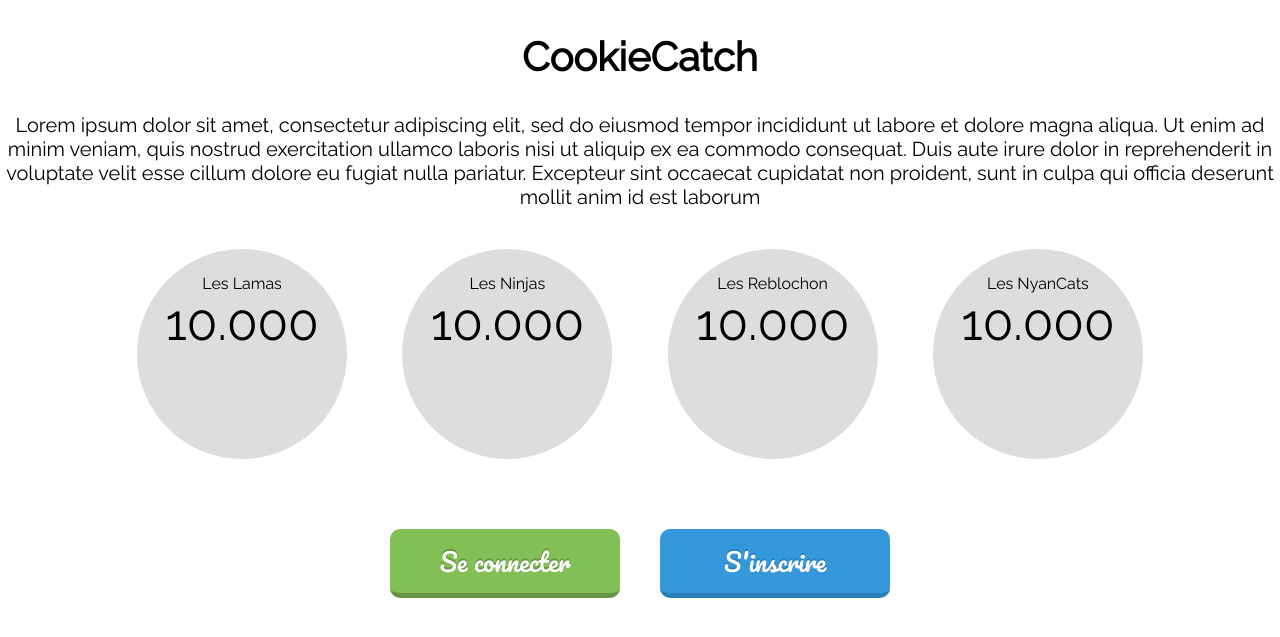
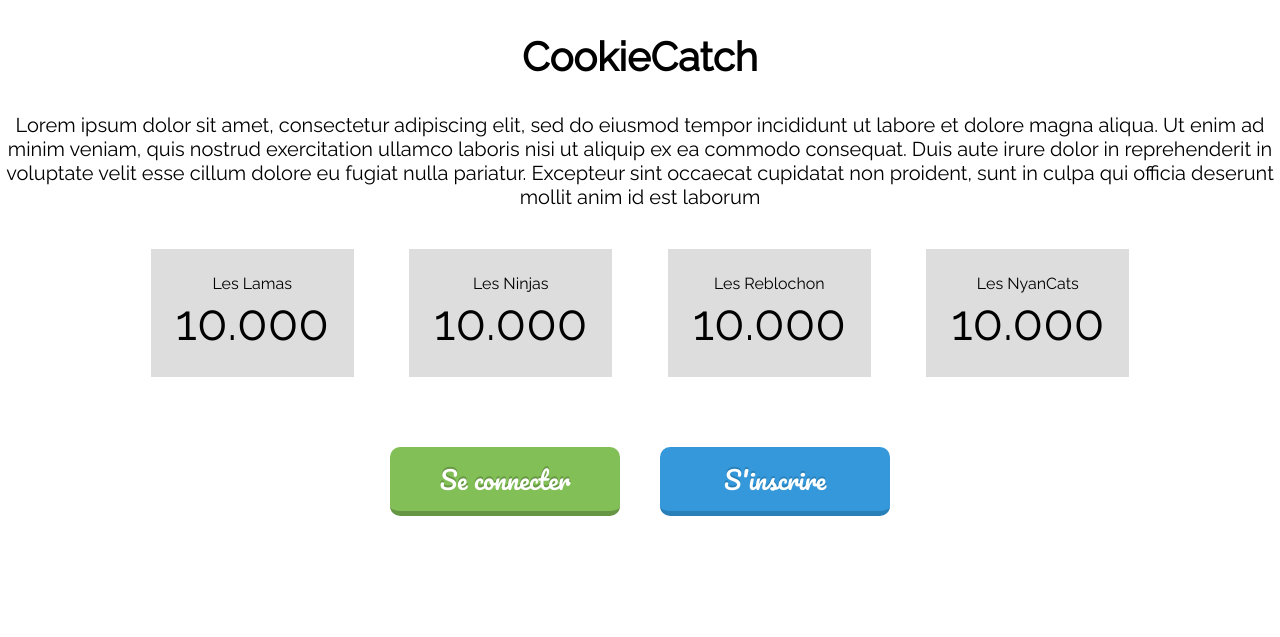
Before and after one commit to n4zim/IUT_PHP_AFK, a PHP site: page /A_IMPLEMENTER_EN_TPL/index.html in a window 1280 px wide. Shown: the top 637 px of the page. Run offline with PHP 8.4, Linux system fonts and the light colour scheme.

Commit message:
Changement sur les ronds en carré

```diff
--- a/A_IMPLEMENTER_EN_TPL/css/style.css
+++ b/A_IMPLEMENTER_EN_TPL/css/style.css
@@ -99,12 +99,12 @@ body {
 	margin-right: 2%;
 
 	background-color: #DDD;
-	width: 20vh;
-	height: 20vh;
+	/*width: 20vh;*/
+	/*height: 20vh;*/
 	padding: 25px;
 
-	-moz-border-radius: 100%;
-	border-radius: 100%;
+	/*-moz-border-radius: 100%;*/
+	/*border-radius: 100%;*/
 }
 
 #cookies div #nom {
```
